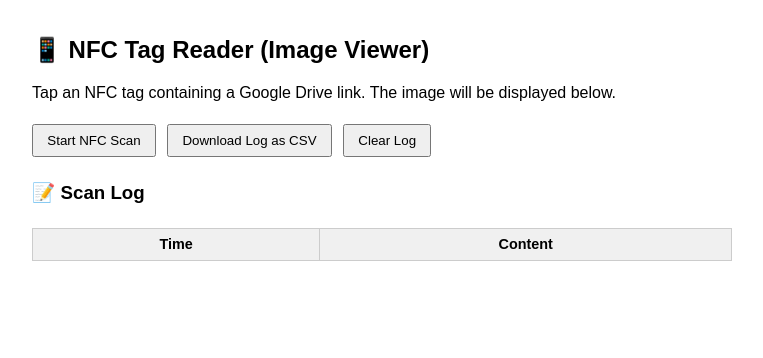
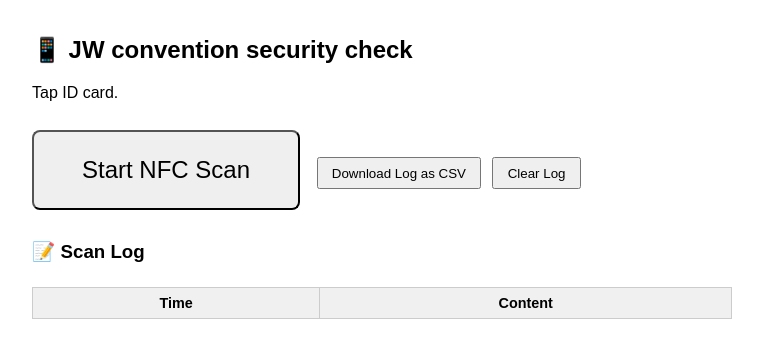
Before and after one commit to Glen711/nfc-web, a plain HTML site: page index.html in a window 1280 px wide. Shown: the whole page, without its empty margins (258-1021 px from the left). Drawn offline with Linux system fonts and the light colour scheme.

Commit message:
Update index.html

```diff
--- a/index.html
+++ b/index.html
@@ -3,7 +3,7 @@
 <head>
   <meta charset="UTF-8" />
   <meta name="viewport" content="width=device-width, initial-scale=1.0"/>
-  <title>NFC Image Viewer</title>
+  <title>JW convention security check</title>
   <style>
     body { font-family: sans-serif; padding: 1em; max-width: 700px; margin: auto; }
     img { max-width: 100%; margin-top: 1em; display: none; border: 1px solid #ccc; padding: 4px; }
@@ -11,14 +11,21 @@
     th, td { border: 1px solid #ccc; padding: 0.5em; font-size: 0.9em; word-break: break-word; }
     th { background-color: #f0f0f0; }
     button { margin: 0.5em 0.5em 0.5em 0; padding: 0.5em 1em; cursor: pointer; }
+
+    /* Enlarged NFC Scan button */
+    #scanBtn {
+      font-size: 1.5em;
+      padding: 1em 2em;
+      border-radius: 8px;
+    }
   </style>
 </head>
 <body>
 
-  <h2>📱 NFC Tag Reader (Image Viewer)</h2>
-  <p>Tap an NFC tag containing a Google Drive link. The image will be displayed below.</p>
+  <h2>📱 JW convention security check</h2>
+  <p>Tap ID card.</p>
 
-  <button onclick="startScan()">Start NFC Scan</button>
+  <button id="scanBtn" onclick="startScan()">Start NFC Scan</button>
   <button onclick="downloadCSV()">Download Log as CSV</button>
   <button onclick="clearLogs()">Clear Log</button>
 
```
